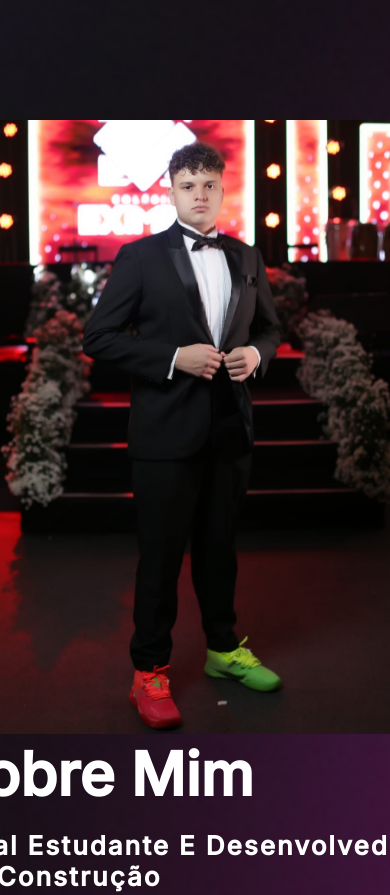
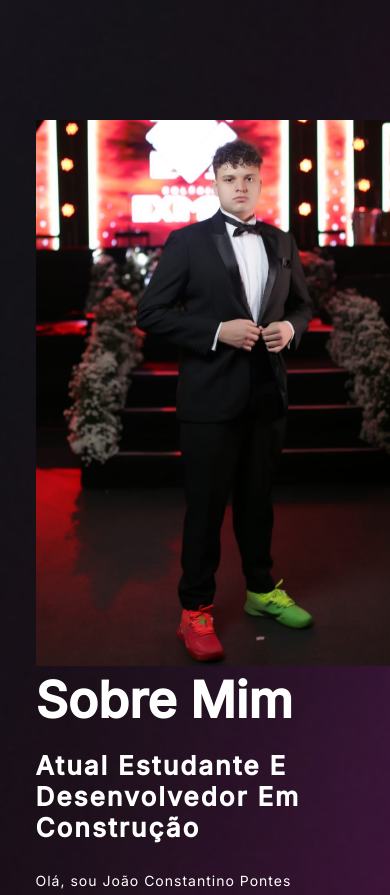
Before and after one commit to constantino2710/Primeiro-site, a plain HTML site: page index.html in a window 390 px wide. Shown: the part 660-1555 px from the top of the page. Drawn offline with nearby package versions, Linux system fonts and the light colour scheme.

Commit message:
mais uma atualização na responsividade

```diff
--- a/color.css
+++ b/color.css
@@ -125,13 +125,14 @@ h4{
 
 .sobre{
   width: 100%;
-  padding: 100px 0px;
+  justify-content: center;
   background-color: black;
 }
 
 #foto-de-jc{
   height: auto;
-  width: 450px;
+  width: 430px;
+  justify-content: center;
 }
 
 .txt-aboutme h2{
@@ -178,23 +179,40 @@ h4{
 }
 /*profile*/
 .sobremim{
-  width: 1100px;
-  max-width: 95%;
+  width: 90%;
+  max-width: 1100px;
   margin: 0 auto;
   display: flex;
   align-items: center;
   justify-content: space-around;
   flex-direction: row;
 }
-@media(max-width: 750px){
+@media (min-width: 451px) and (max-width: 750px){
   .sobremim{
     max-width: 90%;
-    margin: 10 auto;
-    padding-left: 1rem;
-    padding-right: 1rem;
     display: flex;
     align-items: center;
-    justify-content: space-around;
+    flex-direction: column;
+  }
+}
+
+@media(max-width: 450px){
+
+  .txt-aboutme{
+    width: 80%;
+  }
+  .txt-aboutme h2{
+    font-size: 50px;
+  }
+  #foto-de-jc{
+    height: auto;
+    width: 400px;
+  }
+  .sobremim{
+    max-width: 90%;
+    display: block;
+    padding-left: 1rem;
+    align-items: center;
     flex-direction: column;
   }
 }
```
